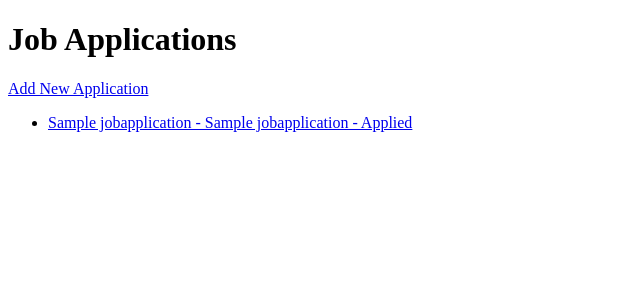
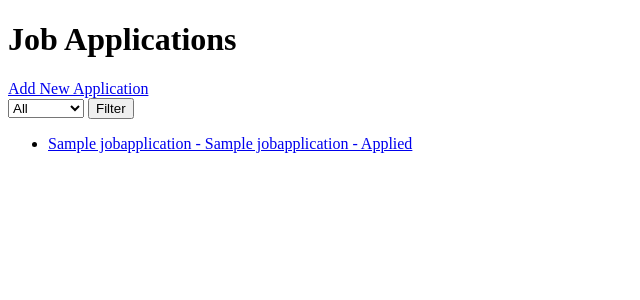
Before and after one commit to XalePo/Job-Tracker, a Django app: page /applications/ in a window 1280 px wide. Shown: the top 300 px of the page, without its empty margins (0-640 px from the left). Run offline with Django 5.2, Linux system fonts and the light colour scheme; tables that the repository leaves empty hold one stand-in row (values such as "Sample post").

Commit message:
Add the filtering option

```diff
--- a/tracker/templates/tracker/application_list.html
+++ b/tracker/templates/tracker/application_list.html
@@ -10,6 +10,16 @@
 
         <a href="/applications/create/">Add New Application</a>
 
+        <form method="GET">
+            <select name="status">
+                <option value="" {% if not selected_status %}selected{% endif %}>All</option>
+                <option value="Applied" {% if selected_status == "Applied" %}selected{% endif %}>Applied</option>
+                <option value="Interview" {% if selected_status == "Interview" %}selected{% endif %}>Interview</option>
+                <option value="Rejected" {% if selected_status == "Rejected" %}selected{% endif %}>Rejected</option>
+                <option value="Offer" {% if selected_status == "Offer" %}selected{% endif %}>Offer</option>
+            </select>
+            <button type="submit">Filter</button>
+        </form>
         {% if applications %}
         <ul>
             {% for application in applications %}
--- a/tracker/views.py
+++ b/tracker/views.py
@@ -4,9 +4,15 @@ from .forms import JobApplicationForm
 
 # Create your views here.
 def application_list(request):
+    selected_status = request.GET.get("status")
     applications = JobApplication.objects.all()
+
+    if selected_status:
+        applications = applications.filter(status=selected_status)
+
     context = {
-        "applications": applications
+        "applications": applications,
+        "selected_status": selected_status,
     }
 
     return render(request, "tracker/application_list.html", context)
```
